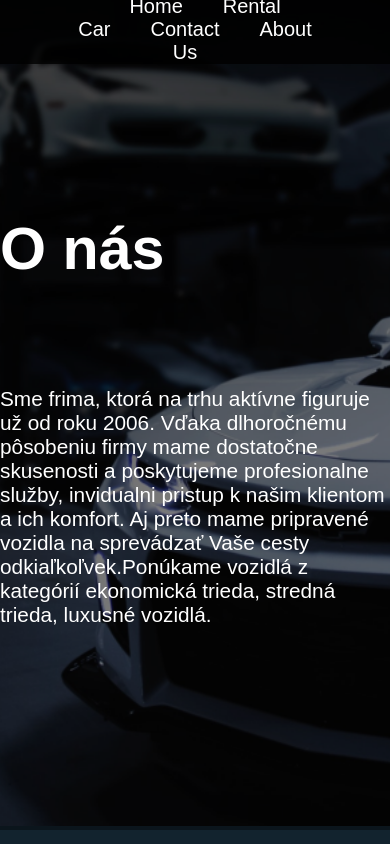
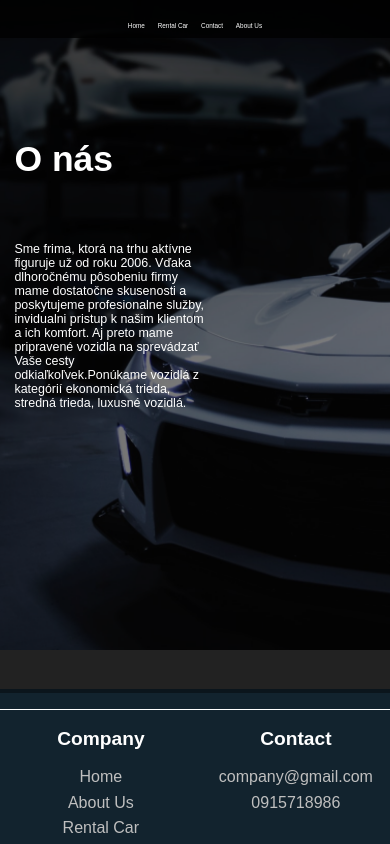
Before and after one commit to Hcki186/CarRental, a Vue app: page /AboutUs in a window 390 px wide. Shown: the top 844 px of the page. Built offline with nearby package versions, Linux system fonts and the light colour scheme.

Commit message:
css mediaquery

```diff
--- /dev/null
+++ b/src/assets/scss/mediaquery/mediaquery.scss
@@ -0,0 +1,269 @@
+@media only screen and (max-width: 1250px) {
+    .carousel-slide > img {
+        height: 80vh
+    }
+
+    .RentalInfo{
+        height: 100vh
+    }
+
+    .CarBG{
+        height: 100vh
+    }
+}
+
+@media only screen and (max-width: 1250px) {
+    .paddnig{
+        padding: 0 1.5em;
+    }
+
+    .grid{
+        justify-content: center;
+    }
+}
+
+
+
+
+@media only screen and (max-width: 1030px) {
+    .carousel-slide > img {
+        height: 70vh
+    }
+
+    .RentalInfo{
+        height: 80vh
+    }
+
+    .CarBG{
+        height: 80vh
+    }
+
+    .navHeader{
+        height: 3.4em;
+        .bar{
+            font-size: 1.1em;
+        }
+    }
+
+    .homePageText{
+        padding-top: 13.5em;
+    }
+
+    .carouselWrapper{
+        height: 80vh;
+
+        button{
+            top: 41%;
+        }
+    }
+
+}
+
+@media only screen and (max-width: 880px) {
+    .carousel-slide > img {
+        height: 50vh
+    }
+
+    .RentalInfo{
+        height: 62vh
+    }
+
+    .CarBG{
+        height: 77vh
+    }
+
+    .navHeader{
+        height: 3em;
+
+        .headerBar{
+            padding-top: 0;
+        }
+
+        .bar{
+            font-size: .8em;
+        }
+    }
+
+    .homePageText{
+        padding-top: 13.5em;
+    }
+
+    .textarea{
+        font-size: .9em;
+        max-width: 37em;
+
+        p{
+            margin-bottom: 10.6em;
+
+        }
+    }
+
+
+    .detailInfo{
+        font-size: .8em;
+    }
+
+    .carouselWrapper{
+        height: 56vh;
+
+        button{
+            top: 41%;
+        }
+    }
+}
+
+@media only screen and (max-width: 690px) {
+    .carousel-slide > img {
+        height: 40vh
+    }
+
+    .RentalInfo{
+        height: 45vh
+    }
+
+
+    .homePageText{
+        font-size: .7em;
+        padding-top: 19.8em;
+    }
+
+
+    .navHeader{
+        height: 2.7em;
+
+        .headerBar{
+            padding-top: 0;
+        }
+
+        .bar{
+            font-size: .6em;
+        }
+    }
+
+    .textarea{
+        font-size: .8em;
+        max-width: 38em;
+
+        p{
+            margin-bottom: 8em;
+
+        }
+    }
+
+
+    .detailInfo{
+        font-size: .66em;
+    }
+
+    .carouselWrapper{
+        height: 45vh;
+
+        button{
+            top: 43%;
+        }
+    }
+
+    .footerContact{
+        bottom: -141px;
+    }
+
+}
+
+@media only screen and (max-width: 560px) {
+    .carousel-slide > img {
+        height: 37vh;
+    }
+
+    .RentalInfo{
+        height: 37vh;
+
+        .info{
+            font-size: .7em;
+        }
+    }
+
+    .filter{
+        font-size: .7em;
+    }
+
+    .grid{
+        grid-template-columns: repeat(auto-fit, minmax(280px, 400px));
+    }
+    .navHeader{
+        height: 2.4em;
+    }
+
+    .detailInfo{
+        font-size: .6em;
+    }
+
+    .carouselWrapper{
+        height: 40vh;
+
+        button{
+            top: 45%;
+        }
+    }
+}
+
+@media only screen and (max-width: 500px) {
+    .carousel-slide > img {
+        height: 35vh
+    }
+
+    .RentalInfo{
+        height: 35vh
+    }
+
+    .welcomeText > h1 {
+        font-size: 2.55em;
+    }
+
+
+    .navHeader{
+
+
+        .headerBar{
+            padding-top: 0;
+        }
+
+        .bar{
+            font-size: .4em;
+        }
+    }
+
+    .textarea{
+        font-size: .6em;
+        max-width: 23em;
+        padding-top: 12em;
+
+        p{
+            margin-bottom: 11em;
+        }
+    }
+
+    .carouselWrapper{
+        height: 35vh;
+
+        button{
+            top: 52%;
+        }
+    }
+
+}
+
+
+@media only screen and (max-width: 460px) {
+    .slide{
+        font-size: .8em;
+    }
+
+    .RentalInfo .info{
+            font-size: .6em;
+        }
+
+    .filter{
+        font-size: .6em;
+    }
+
+}
--- a/src/assets/scss/style.scss
+++ b/src/assets/scss/style.scss
@@ -17,3 +17,4 @@
 @import "./rentalCar/checkbox.scss";
 @import "./detailCar/detailGalery.scss";
 @import "./detailCar/detailInfo.scss";
+@import "./mediaquery/mediaquery.scss";
```
